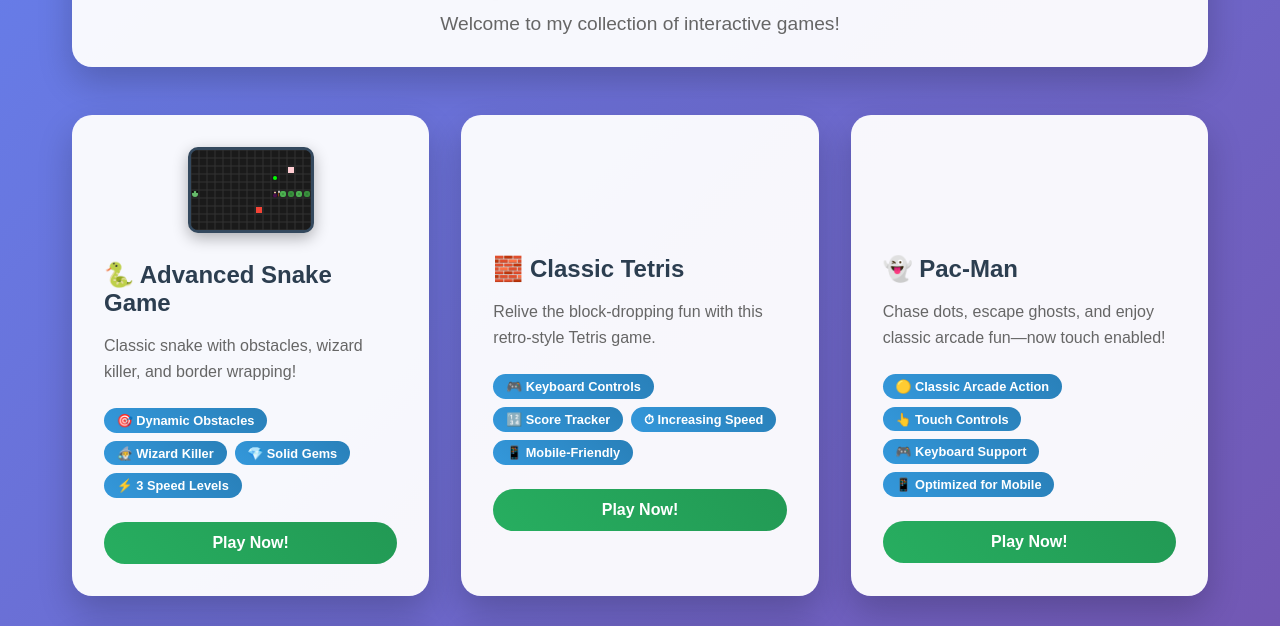
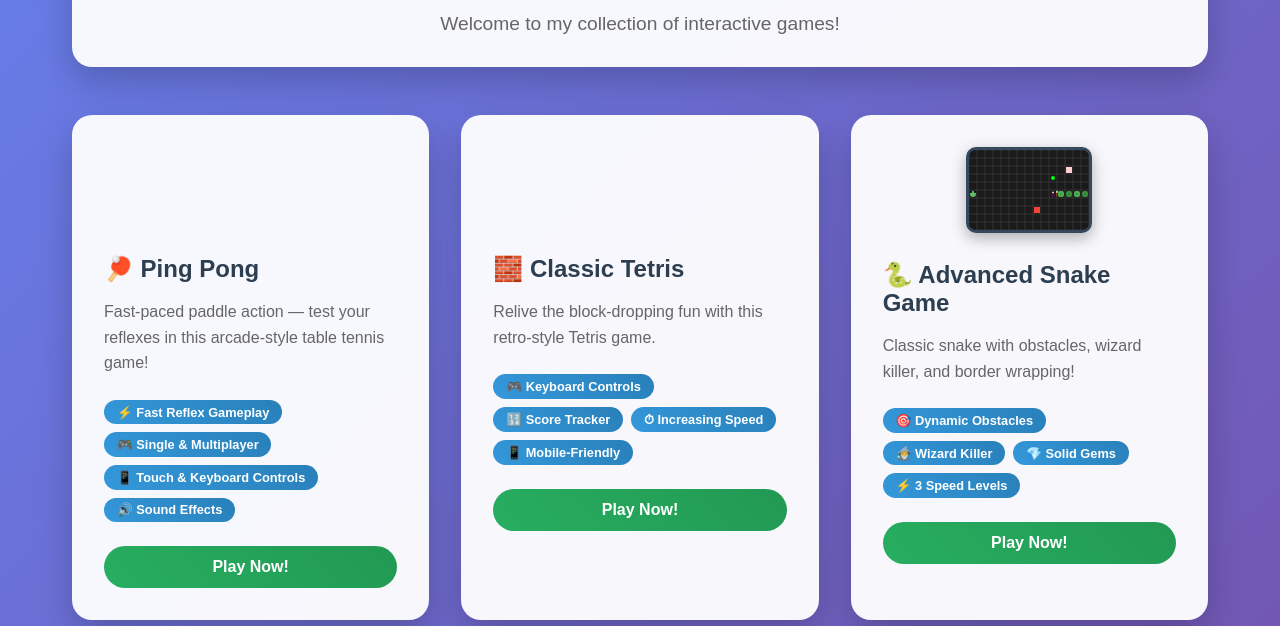
Before and after one commit to vineethjohnabraham/games, a plain HTML site: page index.html in a window 1280 px wide. Shown: the part 123-749 px from the top of the page. Drawn offline with Linux system fonts and the light colour scheme.

Commit message:
Update index.html

```diff
--- a/index.html
+++ b/index.html
@@ -15,19 +15,19 @@
 
         <main>
             <div class="games-grid">
-                <!-- Snake Game -->
-                <div class="game-card" onclick="openGame('snake-game/snake.html')">
+                <!-- Ping Pong Game -->
+                <div class="game-card" onclick="openGame('pingpong-nodejs/index.html')">
                     <div class="game-icon">
-                        <canvas id="snake-preview" width="120" height="80"></canvas>
+                        <canvas id="pingpong-preview" width="120" height="80"></canvas>
                     </div>
                     <div class="game-info">
-                        <h3>🐍 Advanced Snake Game</h3>
-                        <p>Classic snake with obstacles, wizard killer, and border wrapping!</p>
+                        <h3>🏓 Ping Pong</h3>
+                        <p>Fast-paced paddle action — test your reflexes in this arcade-style table tennis game!</p>
                         <div class="game-features">
-                            <span class="feature">🎯 Dynamic Obstacles</span>
-                            <span class="feature">🧙‍♂️ Wizard Killer</span>
-                            <span class="feature">💎 Solid Gems</span>
-                            <span class="feature">⚡ 3 Speed Levels</span>
+                            <span class="feature">⚡ Fast Reflex Gameplay</span>
+                            <span class="feature">🎮 Single & Multiplayer</span>
+                            <span class="feature">📱 Touch & Keyboard Controls</span>
+                            <span class="feature">🔊 Sound Effects</span>
                         </div>
                         <button class="play-btn">Play Now!</button>
                     </div>
@@ -46,6 +46,24 @@
                             <span class="feature">🔢 Score Tracker</span>
                             <span class="feature">⏱ Increasing Speed</span>
                             <span class="feature">📱 Mobile-Friendly</span>
+                        </div>
+                        <button class="play-btn">Play Now!</button>
+                    </div>
+                </div>
+
+                <!-- Snake Game -->
+                <div class="game-card" onclick="openGame('snake-game/snake.html')">
+                    <div class="game-icon">
+                        <canvas id="snake-preview" width="120" height="80"></canvas>
+                    </div>
+                    <div class="game-info">
+                        <h3>🐍 Advanced Snake Game</h3>
+                        <p>Classic snake with obstacles, wizard killer, and border wrapping!</p>
+                        <div class="game-features">
+                            <span class="feature">🎯 Dynamic Obstacles</span>
+                            <span class="feature">🧙‍♂️ Wizard Killer</span>
+                            <span class="feature">💎 Solid Gems</span>
+                            <span class="feature">⚡ 3 Speed Levels</span>
                         </div>
                         <button class="play-btn">Play Now!</button>
                     </div>
```
